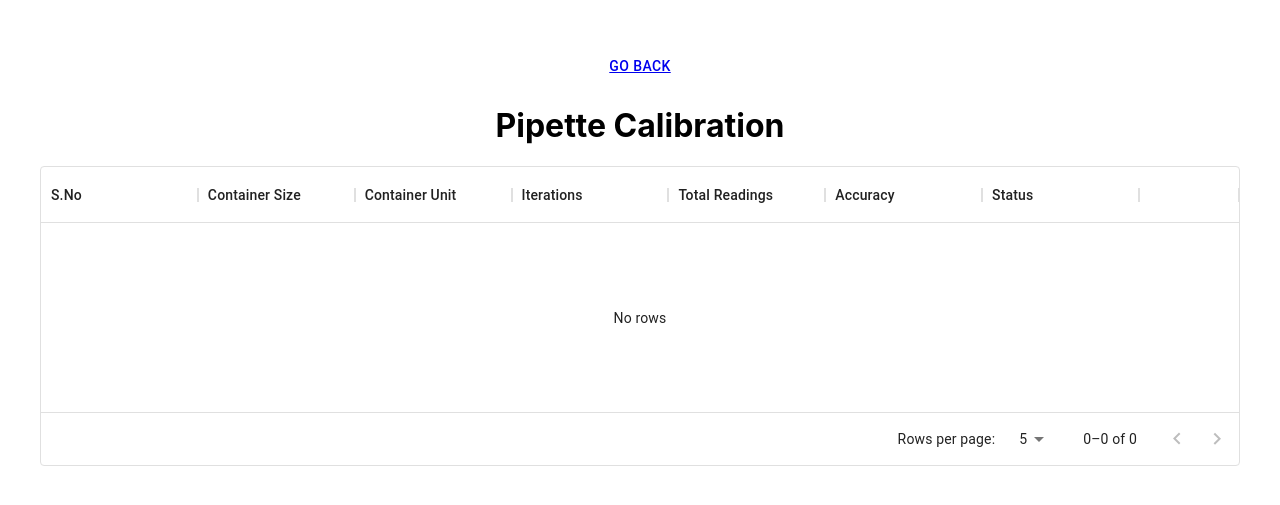
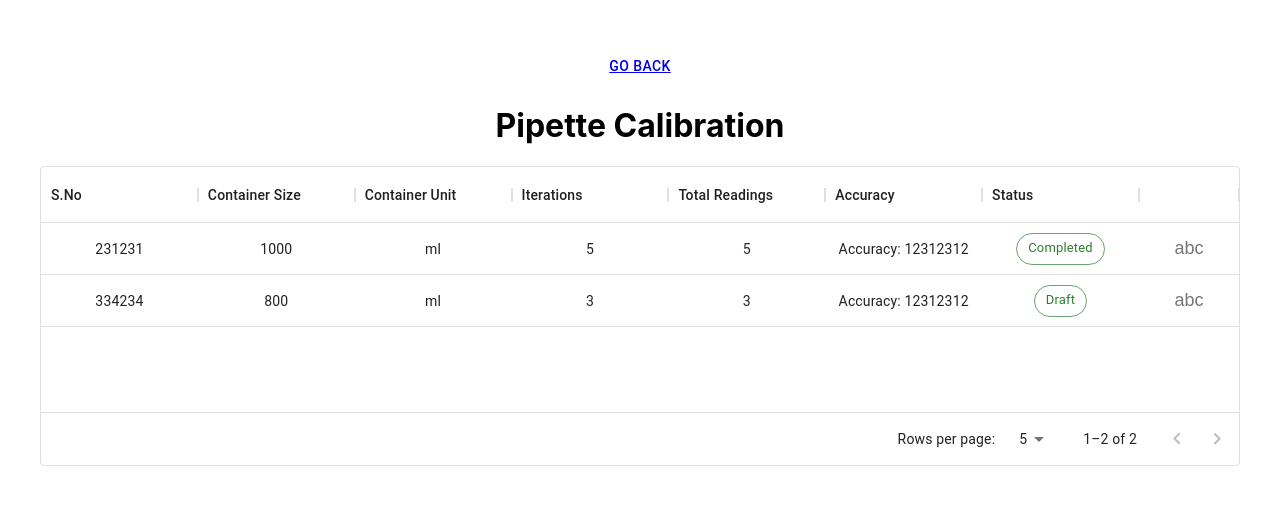
Before and after one commit to asadkhalid305/lab-sops-simulator, a React (Create React App) app: page /sops/pipette-calibration in a window 1280 px wide. Shown: the part 143-648 px from the top of the page. Built offline with nearby package versions, Linux system fonts and the light colour scheme.

Commit message:
complete basic rendering of table

```diff
--- a/src/components/standard-operating-procedures/pipette-calibration/PipetteCalibrationHistoryList.js
+++ b/src/components/standard-operating-procedures/pipette-calibration/PipetteCalibrationHistoryList.js
@@ -5,19 +5,18 @@ import {
   selectSopResults,
 } from "../../../pages/standard-operating-procedures/standardOperatingProceduresSlice";
 import { Chip } from "@mui/material";
-import { useEffect, useMemo } from "react";
+import { useEffect, useState } from "react";
 
 const getPipetteDataTableRows = (data) => {
-  console.log({ data });
-  return data.map((row, idx) => {
+  return data.map(({ id, config, readings, results, isCompleted }, idx) => {
     const newObj = {
-      id: idx + 1,
-      container_size: row.config?.container?.size,
-      container_unit: row.config?.container?.unit,
-      iterations: row.config?.iterations,
-      readings: (row.readings || []).length,
-      accuracy: `Accuracy: ${row.results.accuracy}`,
-      status: row.isCompleted ? "Completed" : "Draft",
+      id,
+      container_size: config?.container?.size,
+      container_unit: config?.container?.unit,
+      iterations: config?.iterations,
+      readings: (readings || []).length,
+      accuracy: `Accuracy: ${results.accuracy}`,
+      status: isCompleted ? "Completed" : "Draft",
     };
 
     return newObj;
@@ -95,7 +94,8 @@ let dataTableProps = {
 };
 
 export default function PipetteCalibrationDataTable() {
-  const { sopResults } = useSelector(selectSopResults);
+  const sopResults = useSelector(selectSopResults);
+  const [dataRows, setDataRows] = useState([]);
 
   const dispatch = useDispatch();
   useEffect(() => {
@@ -103,16 +103,13 @@ export default function PipetteCalibrationDataTable() {
   }, []);
 
   useEffect(() => {
-    console.log({ sopResults });
-  }, [sopResults]);
-
-  // const dataRows = useMemo(() => {
-  //   return getPipetteDataTableRows(sopResults);
-  // }, [sopResults]);
+    if (sopResults.length && !dataRows.length)
+      setDataRows(getPipetteDataTableRows(sopResults));
+  }, [sopResults, dataRows]);
 
   return (
     <div style={{ width: "1200px", height: "300px" }}>
-      <DataGrid {...dataTableProps} rows={[]} />
+      <DataGrid {...dataTableProps} rows={dataRows} />
     </div>
   );
 }
```
